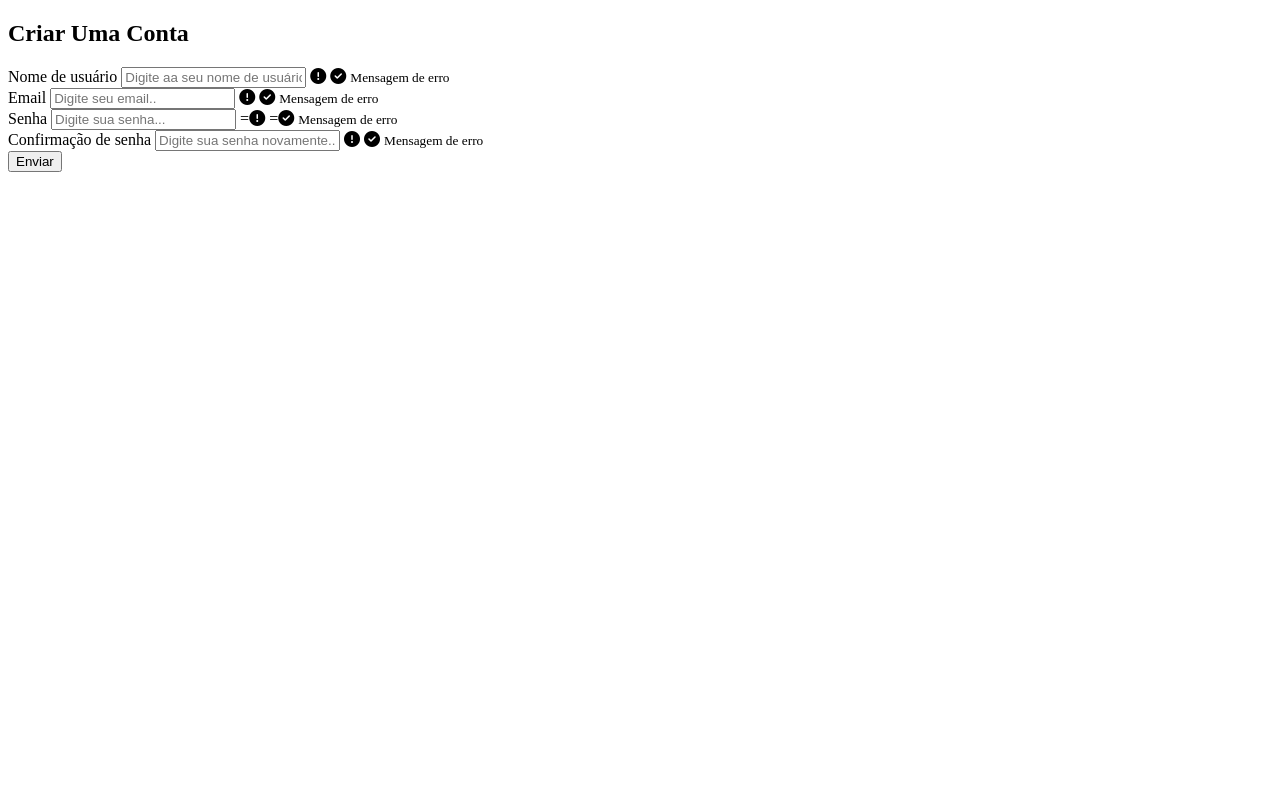
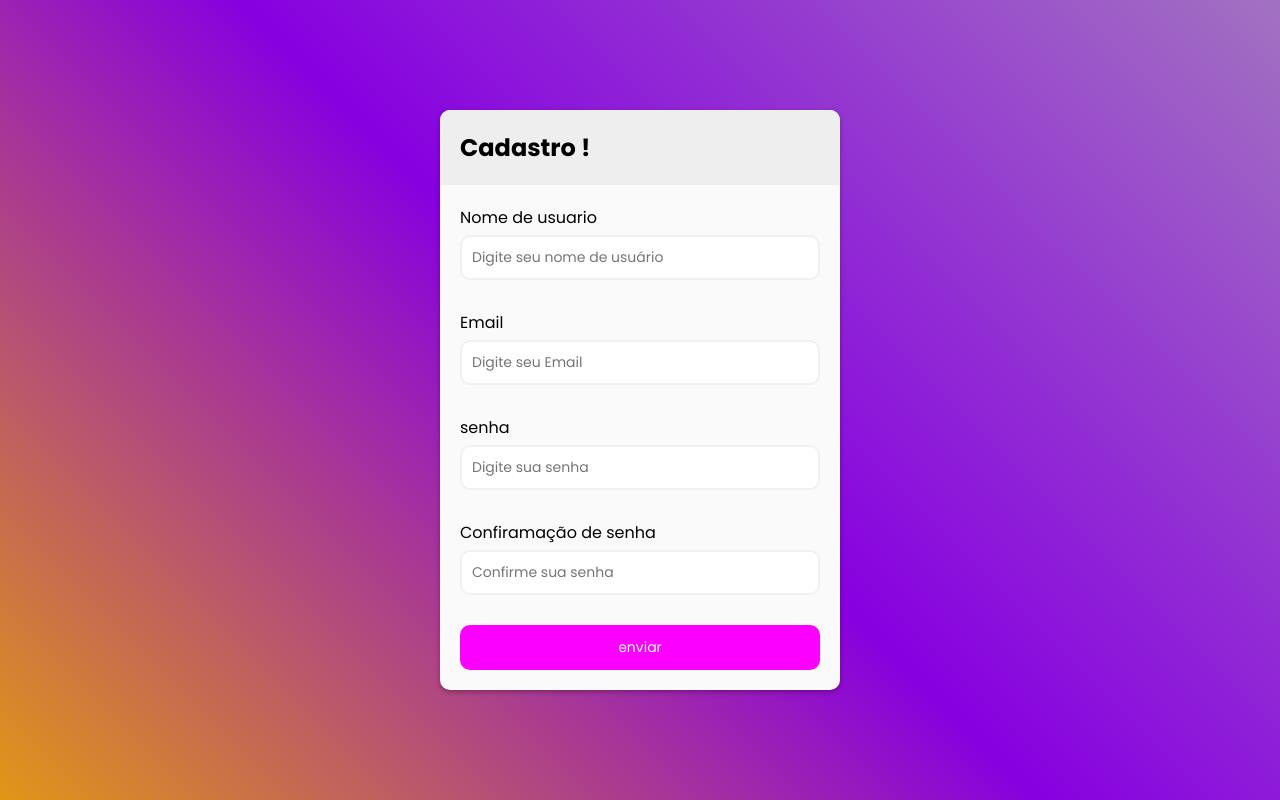
Before and after one commit to zmixtv1/Estudando_para_estagio, a PHP site: page / in a window 1280 px wide. Run offline with PHP 8.4, Linux system fonts and the light colour scheme; some libraries are stand-ins or nearby versions.

Commit message:
projeto 01

```diff
--- a/site/index.php
+++ b/site/index.php
@@ -1,67 +1,58 @@
 <?php
 session_start();
+
 ?>
 
 <!DOCTYPE html>
 <html lang="pt-br">
 <head>
-    <meta charset="UTF-8" />
-    <meta http-equiv="X-UA-Compatible" content="IE=edge" />
-    <meta name="viewport" content="width=device-width, initial-scale=1.0" />
-    <link rel="stylesheet" href="./styles.css" />
-    <link rel="preconnect" href="https://fonts.googleapis.com" />
-    <link rel="preconnect" href="https://fonts.gstatic.com" crossorigin />
-    <link
-      href="https://fonts.googleapis.com/css2?family=Poppins:wght@400;500;600;700;900&display=swap"
-      rel="stylesheet"
-    />
-    <title>(EM PROGRESSO) Formulário</title>
+    <meta charset="UTF-8">
+    <meta http-equiv="X-UA-Compatible" content="IE=edge">
+    <meta name="viewport" content="width=device-width, initial-scale=1.0">
+    <link rel="stylesheet" href="style.css">
+    <link rel="preconnect" href="https://fonts.googleapis.com">
+    <link rel="preconnect" href="https://fonts.gstatic.com" crossorigin>
+    <link href="https://fonts.googleapis.com/css2?family=Poppins:wght@400;500;600;700;900&display=swap" rel="stylesheet">
+    <title>Formulario</title>
 </head>
 <body>
     <div class="container">
         <div class="header">
-        <h2>Criar Uma Conta</h2>
+            <h2>Cadastro !</h2>
         </div>
-
         <form action="cadastrar.php" method="POST" id="form" class="form">
-        <div class="form-control">
-          <label for="username">Nome de usuário</label>
-          <input name="nome" type="text" id="username" placeholder="Digite aa seu nome de usuário... " />
+            <div class="form-control" >
+                <label for="username">Nome de usuario</label>
+                <input name="nome" type="text" id="username" placeholder="Digite seu nome de usuário" >
                 <i class="fas fa-exclamation-circle"></i>
                 <i class="fas fa-check-circle"></i>
                 <small>Mensagem de erro</small>
             </div>
-
             <div class="form-control">
                 <label for="email">Email</label>
-          <input name="email" type="text" id="email" placeholder="Digite seu email.." />
+                <input name="email"  type="email" id="email"placeholder="Digite seu Email">
                 <i class="fas fa-exclamation-circle"></i>
                 <i class="fas fa-check-circle"></i>
                 <small>Mensagem de erro</small>
             </div>
-
             <div class="form-control">
-          <label for="password">Senha</label>
-          <input name="senha" type="password" id="password" placeholder="Digite sua senha..." />
-          =<i class="fas fa-exclamation-circle"></i>
-          =<i class="fas fa-check-circle"></i>
-          <small>Mensagem de erro</small>
-        </div>
-
-        <div class="form-control">
-          <label for="password-confirmation">Confirmação de senha</label>
-          <input type="password" id="password-confirmation" placeholder="Digite sua senha novamente..."/>
+                <label for="password">senha</label>
+                <input name="senha"  type="password" id="password"placeholder="Digite sua senha" >
                 <i class="fas fa-exclamation-circle"></i>
                 <i class="fas fa-check-circle"></i>
                 <small>Mensagem de erro</small>
             </div>
+            <div class="form-control">
+                <label for="password-confirmation">Confiramação de senha</label>
+                <input type="password" id="password-confirmation" placeholder="Confirme sua senha">
+                <i class="fas fa-exclamation-circle"></i>
+                <i class="fas fa-check-circle"></i>
+                <small>Mensagem de erro</small>
+            </div>
+            <button type="submit" value="submit">enviar</button>
+        </form>
 
-        <button type="submit">Enviar</button>
-      </form>
     </div>
-
-    <script src="https://kit.fontawesome.com/f9e19193d6.js" crossorigin="anonymous"></script>
-
-    <script src="./scripts.js"></script>
+    <script src="https://kit.fontawesome.com/cd525c3df2.js" crossorigin="anonymous"></script>
 </body>
 </html>
--- a/site/style.css
+++ b/site/style.css
@@ -13,8 +13,6 @@
   justify-content: center;
   align-items: center;
 }
-
-
 .container {
   background-color: #fafafa;
   border-radius: 10px;
@@ -77,9 +75,10 @@
   padding: 10px;
 }
 
-.form button:hover{
-  background-color: #000000;
+button:hover{
+  background-color: #7d0080;
 }
+
 
 /* Error and Success */
 .form-control.success input {
```
Also changed, not shown: site/coxexao.php (+14 -5 lines). Lines whose indentation alone changed are shown as unchanged.
